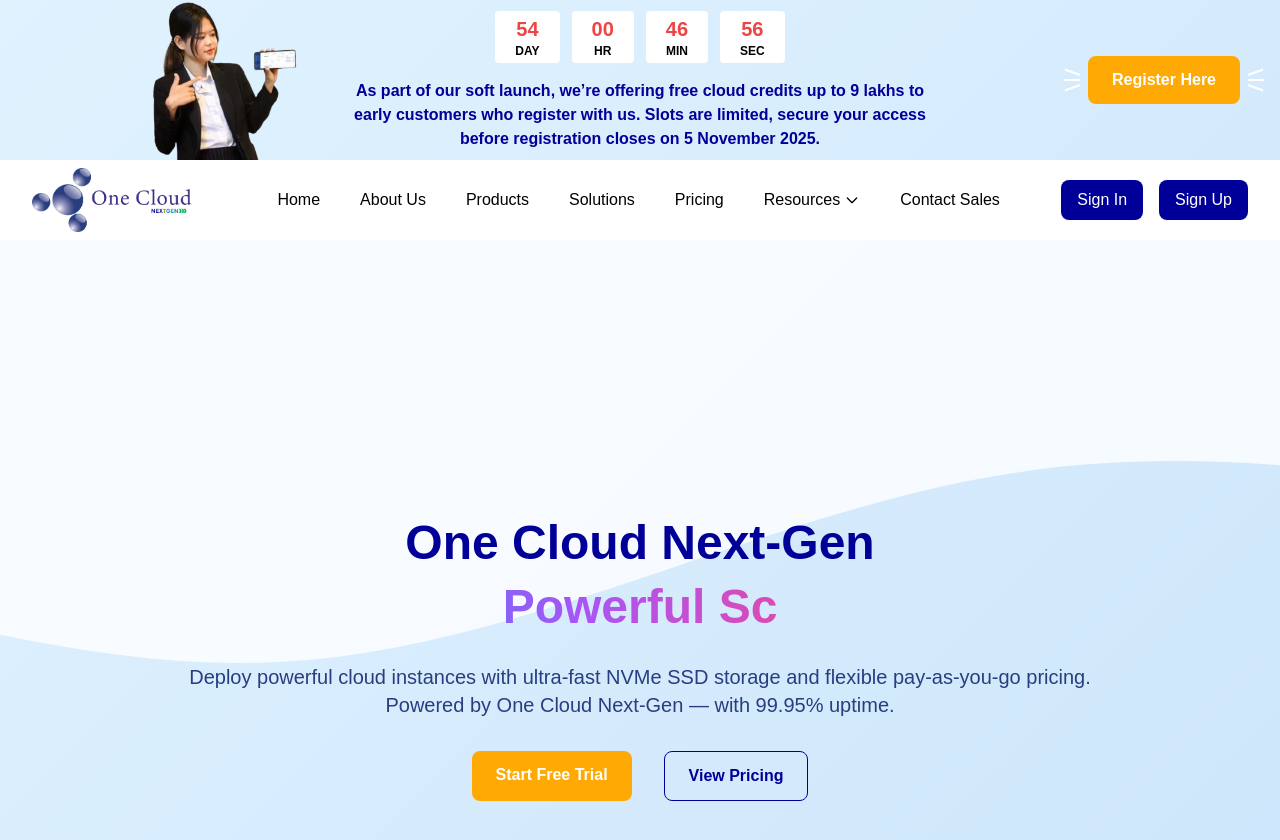
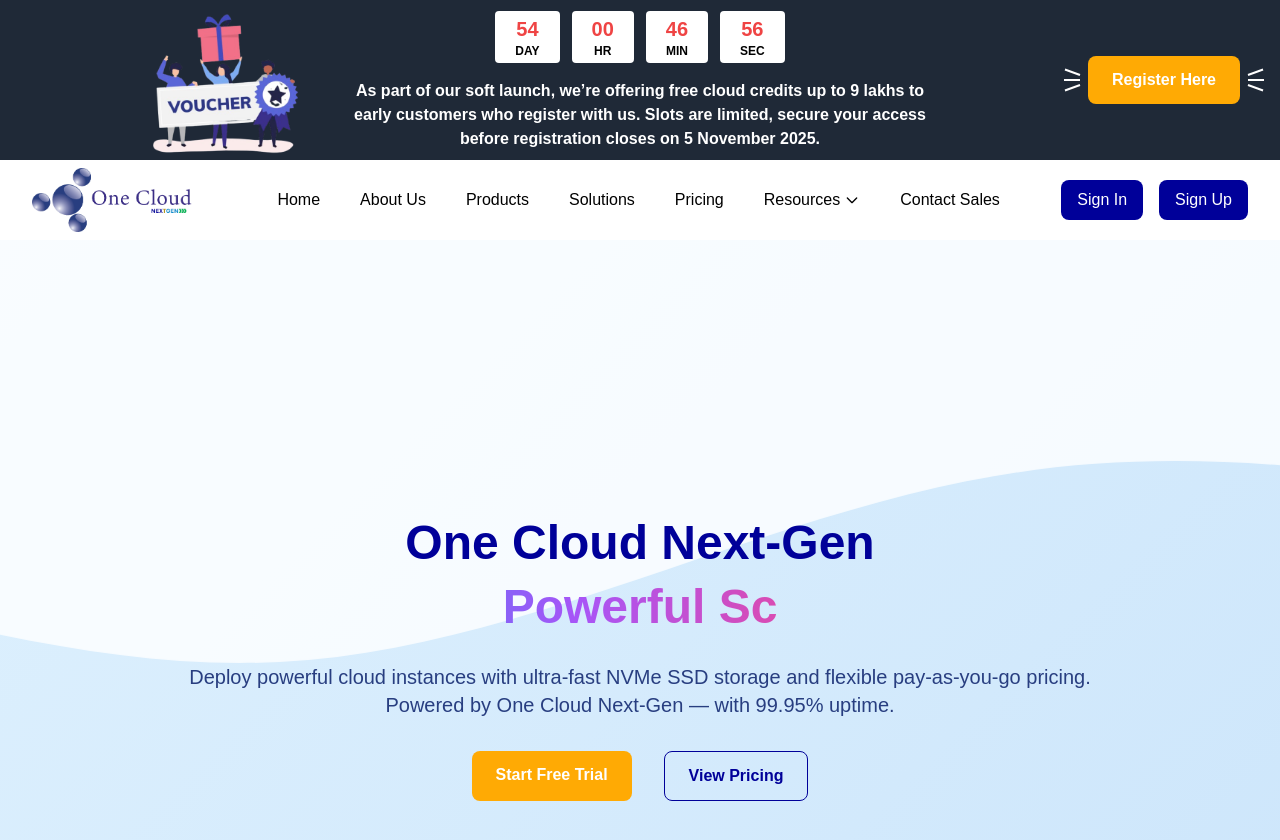
Before and after one commit to ayezinhtun/1CNGUI, a React (Vite) app: page / in a window 1280 px wide. Shown: the top 840 px of the page. Built offline with nearby package versions, Linux system fonts and the light colour scheme.

Commit message:
update in banner

```diff
--- a/src/components/AnnouncementBanner.jsx
+++ b/src/components/AnnouncementBanner.jsx
@@ -1,5 +1,5 @@
 import React, { useState, useEffect } from "react";
-import banner from '../assets/image.png';
+import banner from '../assets/banner.png';
 
 export default function AnnouncementBanner({ onBannerHeight }) {
   const [hidden, setHidden] = useState(false);
@@ -60,7 +60,7 @@
       className={`w-full transform transition-transform duration-300 ease-in-out ${
         hidden ? "-translate-y-full" : "translate-y-0"
       }`}
-      style={{ backgroundColor: "linear-gradient(135deg, #E0F2FE 0%, #B9D9F8 100%)", color: "#fff" }}
+      style={{ backgroundColor: "#1F2937", color: "#fff" }}
     >
       <div className="max-w-7xl mx-auto px-4 grid grid-cols-3 items-center">
         {/* Left: Logo */}
@@ -93,7 +93,7 @@
               </div>
             </div>
 
-            <div className="text-sm md:text-base font-semibold text-primary pt-3 w-[600px]">
+            <div className="text-sm md:text-base font-semibold text-white pt-3 w-[600px]">
               As part of our soft launch, we’re offering free cloud credits up to 9 lakhs  to early customers who register with us. Slots are limited, secure your access before registration closes on 5 November 2025.
             </div>
           </div>
```
